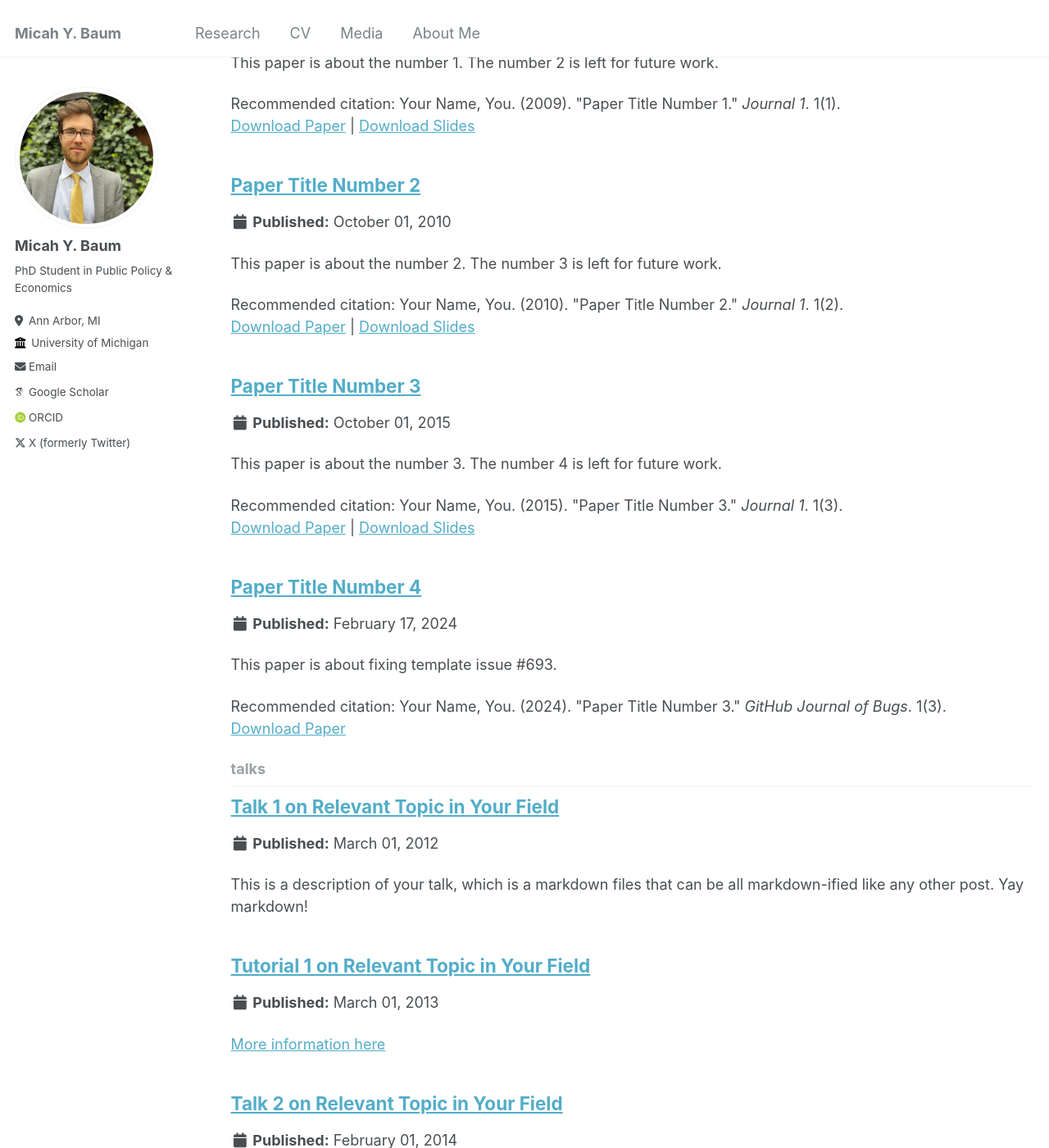
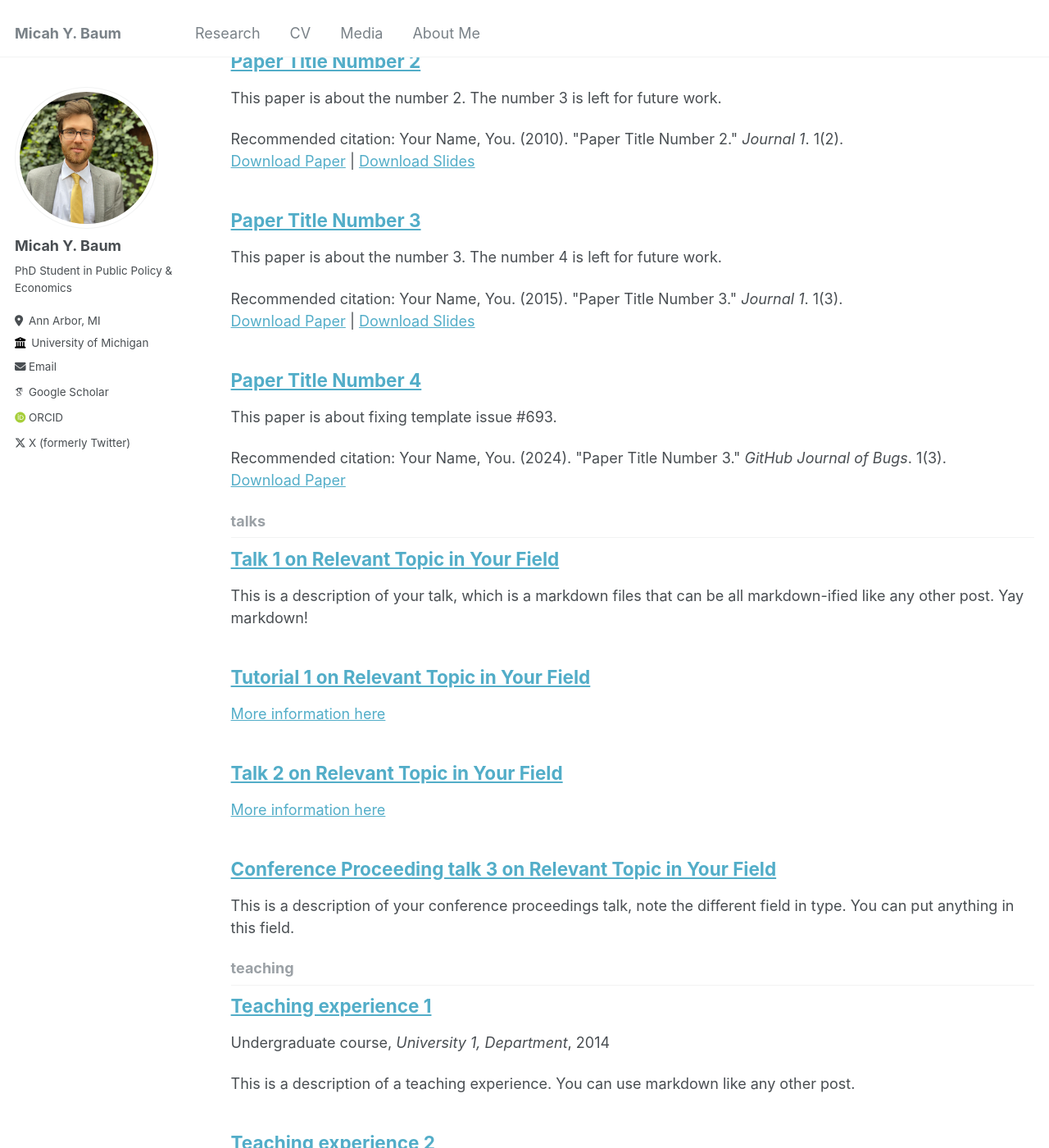
Before and after one commit to micah-baum/micah-baum.github.io, a Jekyll site: the page built from _pages/collection-archive.html, in a window 1280 px wide and 1400 px high, scrolled down 1193 px. Shown: the whole window at 82% size. Built offline with Jekyll 4.4.1, drawn with Linux system fonts in a browser that asks for light colours; some web fonts are replaced; some of the changed text lies outside the part shown.

Commit message:
Update archive-single.html

```diff
--- a/_includes/archive-single.html
+++ b/_includes/archive-single.html
@@ -40,12 +40,9 @@
 
         {% if post.collection == 'teaching' %}
           <p> {{ post.type }}, <i>{{ post.venue }}</i>, {{ post.date | default: "1900-01-01" | date: "%Y" }} </p>
-        {% elsif post.collection == 'research-published' %}
+        {% elsif post.collection == 'research' %}
           <p> {{ post.date | default: "1900-01-01" | date: "%Y" }} </p>
-        {% elsif post.collection == 'research-in-progress' %}
-          <p> {{ post.date | default: "1900-01-01" | date: "%Y" }} </p>
-        {% elsif post.date %}
-         <p class="page__date"><strong><i class="fa fa-fw fa-calendar" aria-hidden="true"></i> {{ site.data.ui-text[site.locale].date_label | default: "Published:" }}</strong> <time datetime="{{ post.date | default: "1900-01-01" | date_to_xmlschema }}">{{ post.date | default: "1900-01-01" | date: "%B %d, %Y" }}</time></p>
+        <p class="page__date"><strong><i class="fa fa-fw fa-calendar" aria-hidden="true"></i> {{ site.data.ui-text[site.locale].date_label | default: "Published:" }}</strong> <time datetime="{{ post.date | default: "1900-01-01" | date_to_xmlschema }}">{{ post.date | default: "1900-01-01" | date: "%B %d, %Y" }}</time></p>
         {% endif %}
 
     {% if post.excerpt and site.read_more != 'enabled' %}
```
